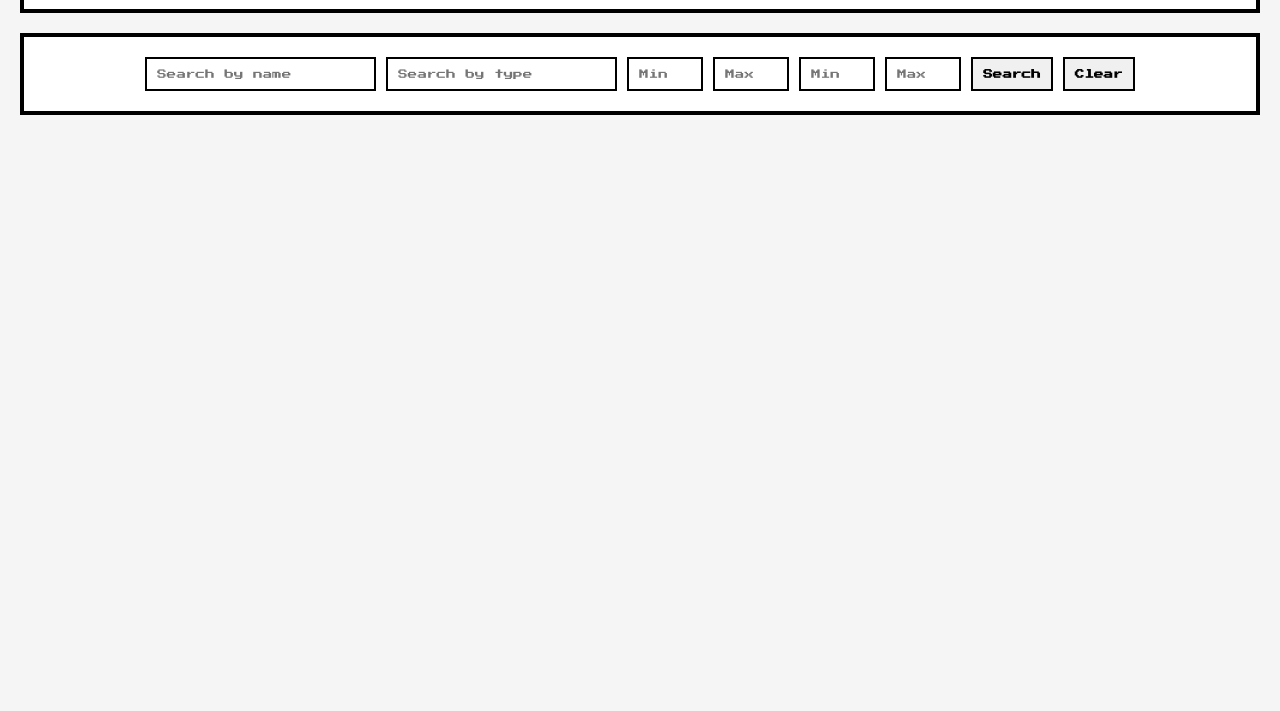
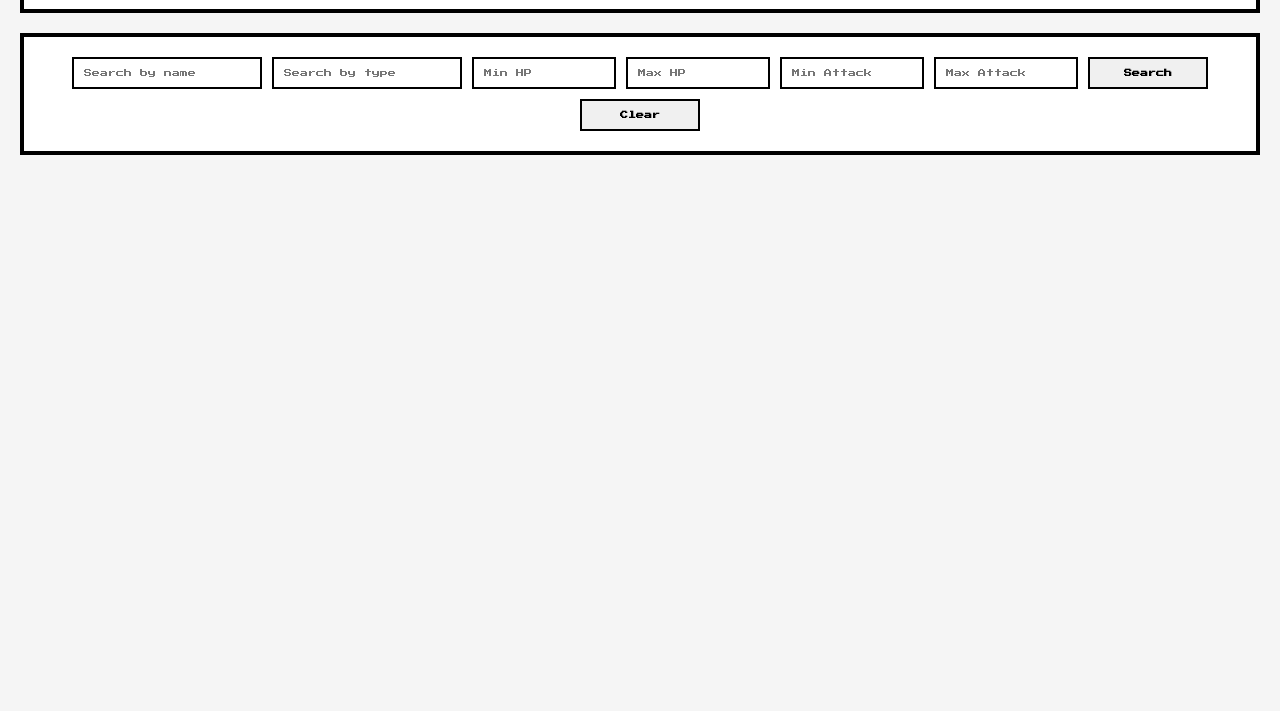
Before and after one commit to EDT457/pokemon-project, a website: page frontend/index.html in a window 1280 px wide. Shown: the part 89-800 px from the top of the page. Drawn offline with Linux system fonts and the light colour scheme; no server answers.

Commit message:
frontend changes

```diff
--- a/frontend/style.css
+++ b/frontend/style.css
@@ -31,9 +31,10 @@ h1 {
 }
 
 #search-container input, #search-container button {
+  min-width: 120px;
   padding: 10px;
   border: 2px solid black;
-  font-size: 0.6em;
+  font-size: 0.5em;  /* Make this smaller */
   font-family: 'Press Start 2P', cursive;
 }
 
```
